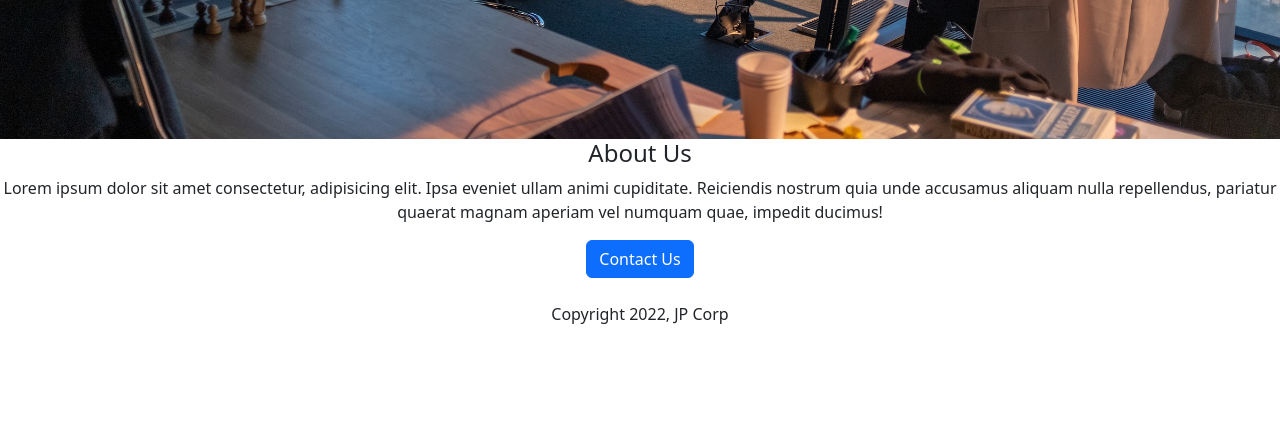
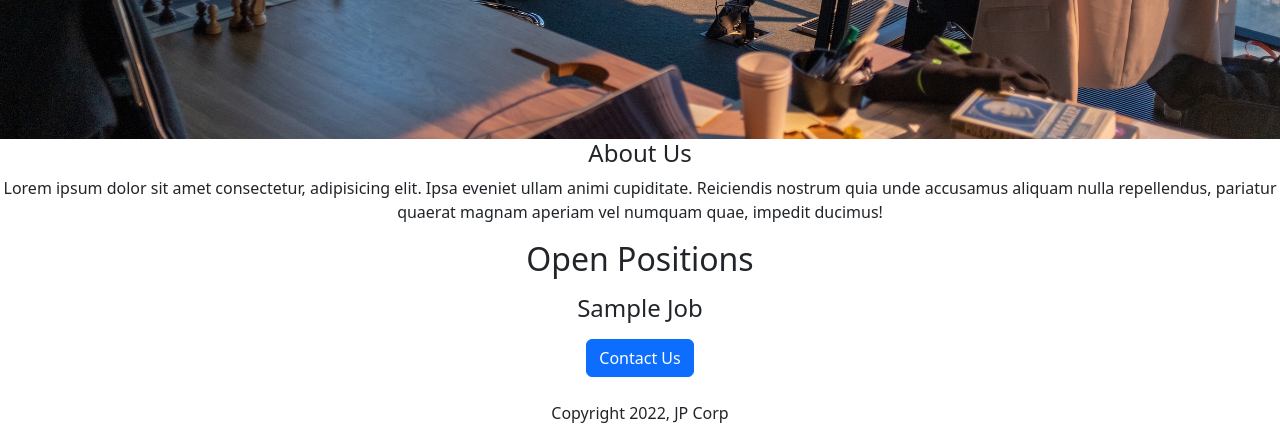
Before and after one commit to dasma4114/JP-Corp-Careers, a Flask app: template templates/home.html in a window 1280 px wide. Shown: the part 637-1078 px from the top of the page. Before the commit the page ends 961 px from the top, so only its background shows below. Run offline with Flask 2, Linux system fonts and the light colour scheme; the template is opened without the code that fills it: most values are stand-ins (such as "Sample title", 1, 10 or a date in 2020).

Commit message:
Added dynamic rendering to job titles available

```diff
--- a/templates/home.html
+++ b/templates/home.html
@@ -15,8 +15,20 @@
         <p class="text-center">Lorem ipsum dolor sit amet consectetur, adipisicing elit. Ipsa eveniet ullam animi cupiditate. Reiciendis nostrum quia unde accusamus aliquam nulla repellendus, pariatur quaerat magnam aperiam vel numquam quae, impedit ducimus!</p>
     </div>
     <div class="text-center">
-        <button class="btn btn-primary btn-ig">Contact Us</button>
-    <p class="mt-4">Copyright 2022, JP Corp</p>
+        <h2>Open Positions</h2>
+    <p>
+        {% for job in jobs %}
+        <div>
+            <h4>
+                {{ job['title'].title() }}
+            </h4>
         </div>
+        {% endfor %}
+    </p>
+        </div>
+        <div class="text-center">
+            <button class="btn btn-primary btn-ig">Contact Us</button>
+        <p class="mt-4">Copyright 2022, JP Corp</p>
+    </div>
 </body>
 </html>
```
